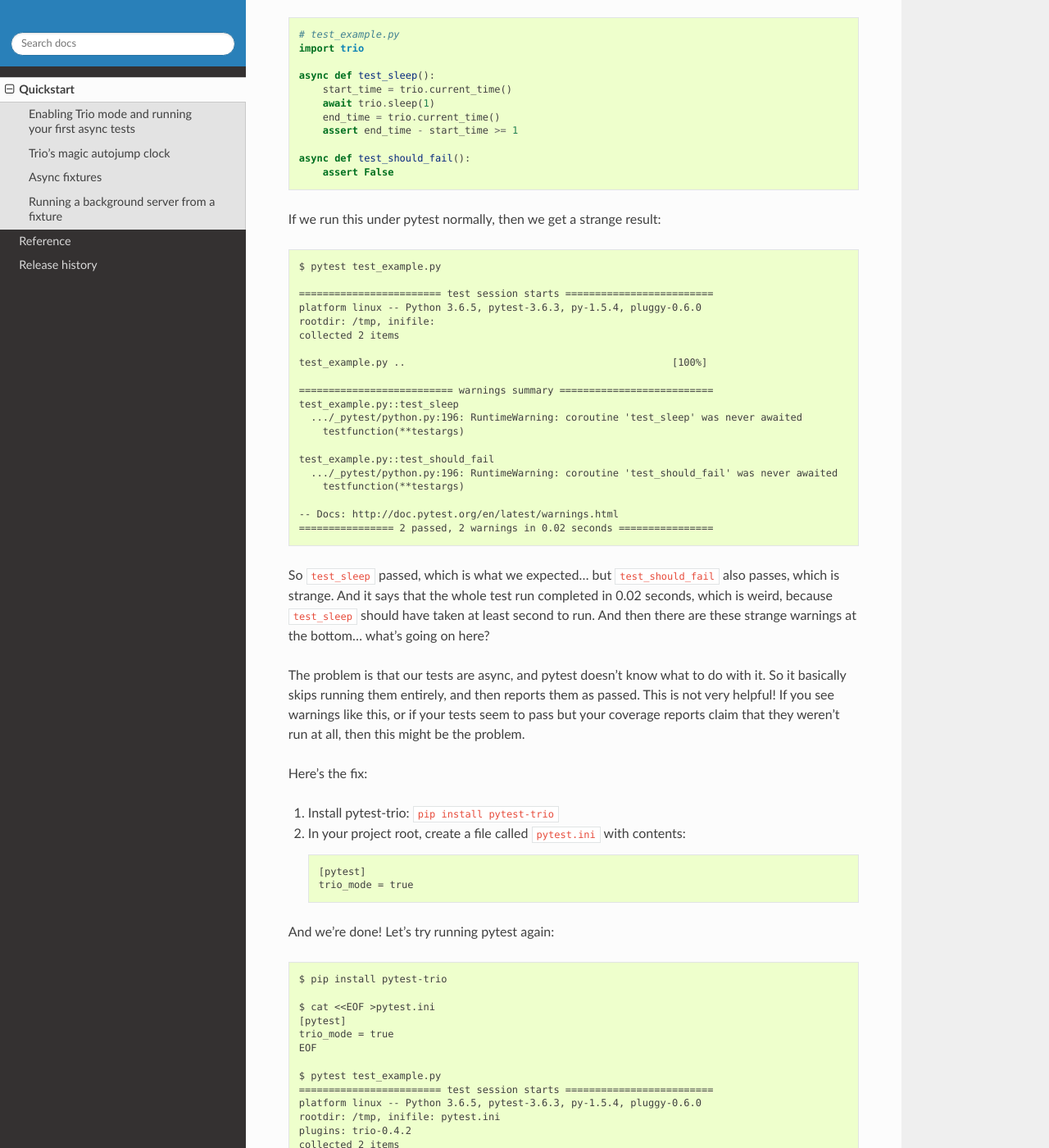
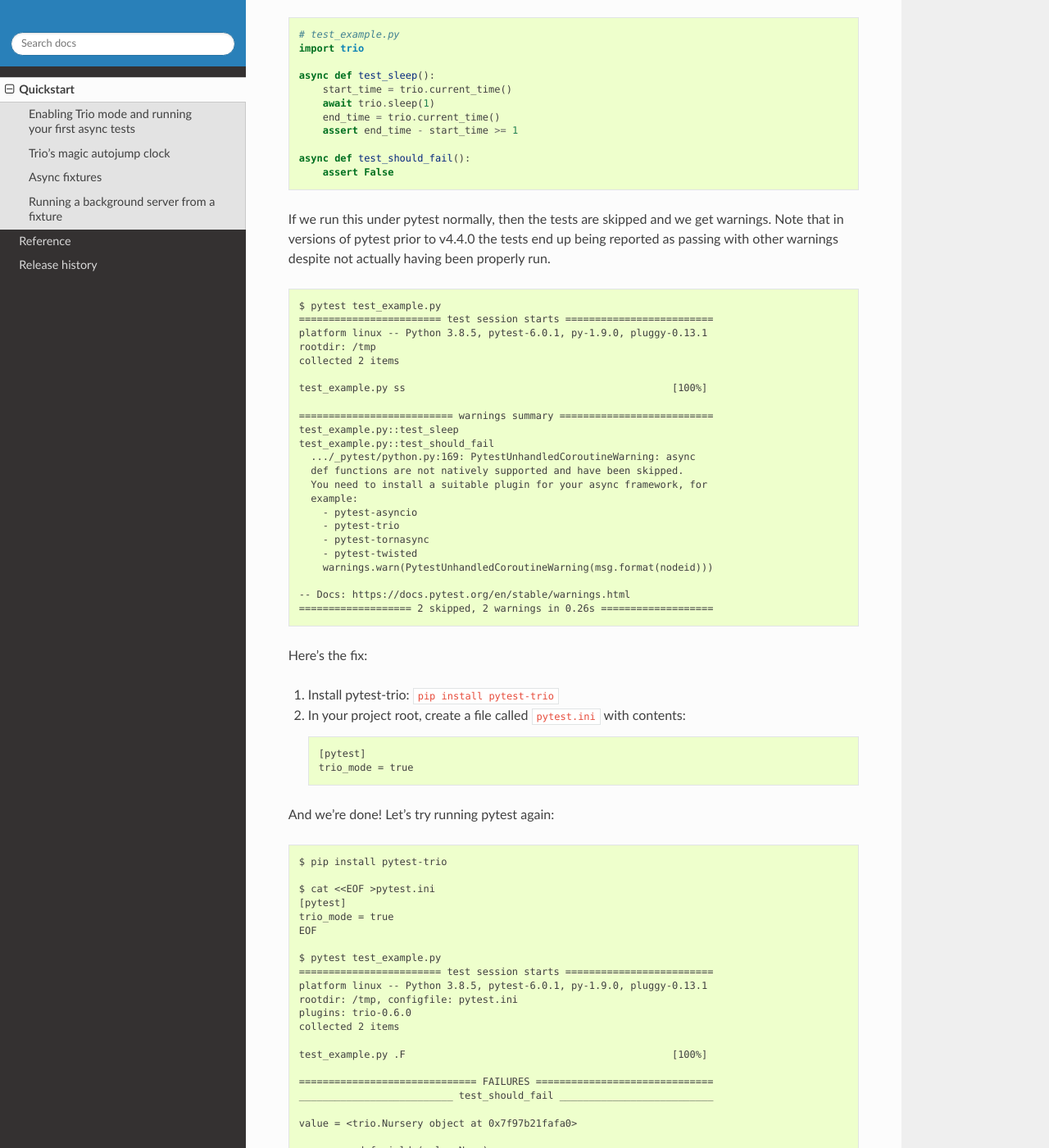
Before and after one commit to python-trio/pytest-trio, a Sphinx documentation site: the page built from docs/source/quickstart.rst, in a window 1280 px wide and 1400 px high, scrolled down 417 px. Shown: the whole window at 82% size. Built offline with Sphinx 7.4.7 and the Read the Docs theme 2.0.0, drawn with Linux system fonts in a browser that asks for light colours; the version number could not be read and is left out; some of the changed text lies outside the part shown.

Commit message:
Update quickstart for raw pytest async def behavior

```diff
--- a/docs/source/quickstart.rst
+++ b/docs/source/quickstart.rst
@@ -26,43 +26,36 @@
    async def test_should_fail():
        assert False
 
-If we run this under pytest normally, then we get a strange result:
+If we run this under pytest normally, then the tests are skipped and we get
+warnings.  Note that in versions of pytest prior to v4.4.0 the tests end up
+being reported as passing with other warnings despite not actually having
+been properly run.
 
 .. code-block:: none
 
    $ pytest test_example.py
-
    ======================== test session starts =========================
-   platform linux -- Python 3.6.5, pytest-3.6.3, py-1.5.4, pluggy-0.6.0
-   rootdir: /tmp, inifile:
+   platform linux -- Python 3.8.5, pytest-6.0.1, py-1.9.0, pluggy-0.13.1
+   rootdir: /tmp
    collected 2 items
 
-   test_example.py ..                                             [100%]
+   test_example.py ss                                             [100%]
 
    ========================== warnings summary ==========================
    test_example.py::test_sleep
-     .../_pytest/python.py:196: RuntimeWarning: coroutine 'test_sleep' was never awaited
-       testfunction(**testargs)
+   test_example.py::test_should_fail
+     .../_pytest/python.py:169: PytestUnhandledCoroutineWarning: async
+     def functions are not natively supported and have been skipped.
+     You need to install a suitable plugin for your async framework, for
+     example:
+       - pytest-asyncio
+       - pytest-trio
+       - pytest-tornasync
+       - pytest-twisted
+       warnings.warn(PytestUnhandledCoroutineWarning(msg.format(nodeid)))
 
-   test_example.py::test_should_fail
-     .../_pytest/python.py:196: RuntimeWarning: coroutine 'test_should_fail' was never awaited
-       testfunction(**testargs)
-
-   -- Docs: http://doc.pytest.org/en/latest/warnings.html
-   ================ 2 passed, 2 warnings in 0.02 seconds ================
-
-So ``test_sleep`` passed, which is what we expected... but
-``test_should_fail`` also passes, which is strange. And it says that
-the whole test run completed in 0.02 seconds, which is weird, because
-``test_sleep`` should have taken at least second to run. And then
-there are these strange warnings at the bottom... what's going on
-here?
-
-The problem is that our tests are async, and pytest doesn't know what
-to do with it. So it basically skips running them entirely, and then
-reports them as passed. This is not very helpful! If you see warnings
-like this, or if your tests seem to pass but your coverage reports
-claim that they weren't run at all, then this might be the problem.
+   -- Docs: https://docs.pytest.org/en/stable/warnings.html
+   =================== 2 skipped, 2 warnings in 0.26s ===================
 
 Here's the fix:
 
@@ -89,9 +82,9 @@
 
    $ pytest test_example.py
    ======================== test session starts =========================
-   platform linux -- Python 3.6.5, pytest-3.6.3, py-1.5.4, pluggy-0.6.0
-   rootdir: /tmp, inifile: pytest.ini
-   plugins: trio-0.4.2
+   platform linux -- Python 3.8.5, pytest-6.0.1, py-1.9.0, pluggy-0.13.1
+   rootdir: /tmp, configfile: pytest.ini
+   plugins: trio-0.6.0
    collected 2 items
 
    test_example.py .F                                             [100%]
@@ -99,12 +92,25 @@
    ============================== FAILURES ==============================
    __________________________ test_should_fail __________________________
 
+   value = <trio.Nursery object at 0x7f97b21fafa0>
+
+       async def yield_(value=None):
+   >       return await _yield_(value)
+
+   venv/lib/python3.8/site-packages/async_generator/_impl.py:106:
+   _ _ _ _ _ _ _ _ _ _ _ _ _ _ _ _ _ _ _ _ _ _ _ _ _ _ _ _ _ _ _ _ _ _ _
+   venv/lib/python3.8/site-packages/async_generator/_impl.py:99: in _yield_
+       return (yield _wrap(value))
+   _ _ _ _ _ _ _ _ _ _ _ _ _ _ _ _ _ _ _ _ _ _ _ _ _ _ _ _ _ _ _ _ _ _ _
+
        async def test_should_fail():
    >       assert False
    E       assert False
 
-   test_example.py:7: AssertionError
-   ================= 1 failed, 1 passed in 1.05 seconds =================
+   test_example.py:11: AssertionError
+   ====================== short test summary info =======================
+   FAILED test_example.py::test_should_fail - assert False
+   ==================== 1 failed, 1 passed in 1.23s =====================
 
 Notice that now it says ``plugins: trio``, which means that
 pytest-trio is installed, and the results make sense: the good test
```
